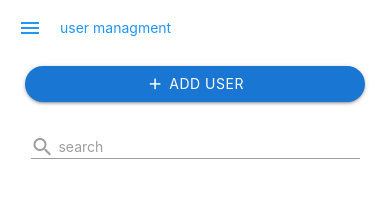
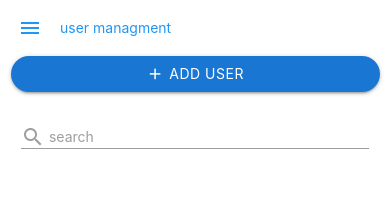
Before and after one commit to SaBeR-86/simple-project, a plain HTML site: page users.html in a window 390 px wide. Drawn offline with Linux system fonts and the light colour scheme.

Commit message:
add user responsive

```diff
--- a/assets/css/style.css
+++ b/assets/css/style.css
@@ -0,0 +1,6 @@
+@media (min-width:600px){
+    #top_actions_section{
+        display: flex !important;
+        align-items: center !important;
+    }
+}
--- a/users.html
+++ b/users.html
@@ -62,16 +62,16 @@
     </ul>
 <!-- navbar section-end -->
  <!-- content section---------------------------------start -->
-<section id="top_actions_section" ></section>
+<section id="top_actions_section" class="row">
 <!--_____---------------- add button----------------- -->
-<div class="p-l-25 p-r-25 p-t-10">
+<div class="p-l-25 p-r-25 p-t-10 col s12 m3 l2">
     <button class="waves-effect waves-light btn blue darken-2 p-l-30 p-r-30 w-full rounded_pill flex-c">
         <i class="material-icons m-r-5">add</i>
         add user
     </button>
 </div>
 <!--_____---------------- search section ----------------- -->
- <div class="row p-r-20 p-l-20">
+ <div class="row p-r-20 p-l-20 col s12 m9 l8">
         <div class="input-field col s12">
           <input  id="search" type="text" class="validate">
           <label for="search">
@@ -79,6 +79,8 @@
             search</label>
         </div>
       </div>
+      <div class="col l2 hide-on-med-and-down"></div>
+      </section>
   <!-- content section------------------------------------end -->
 
     <script src="/assets/materialize/js/materialize.min.js  "></script>
```
